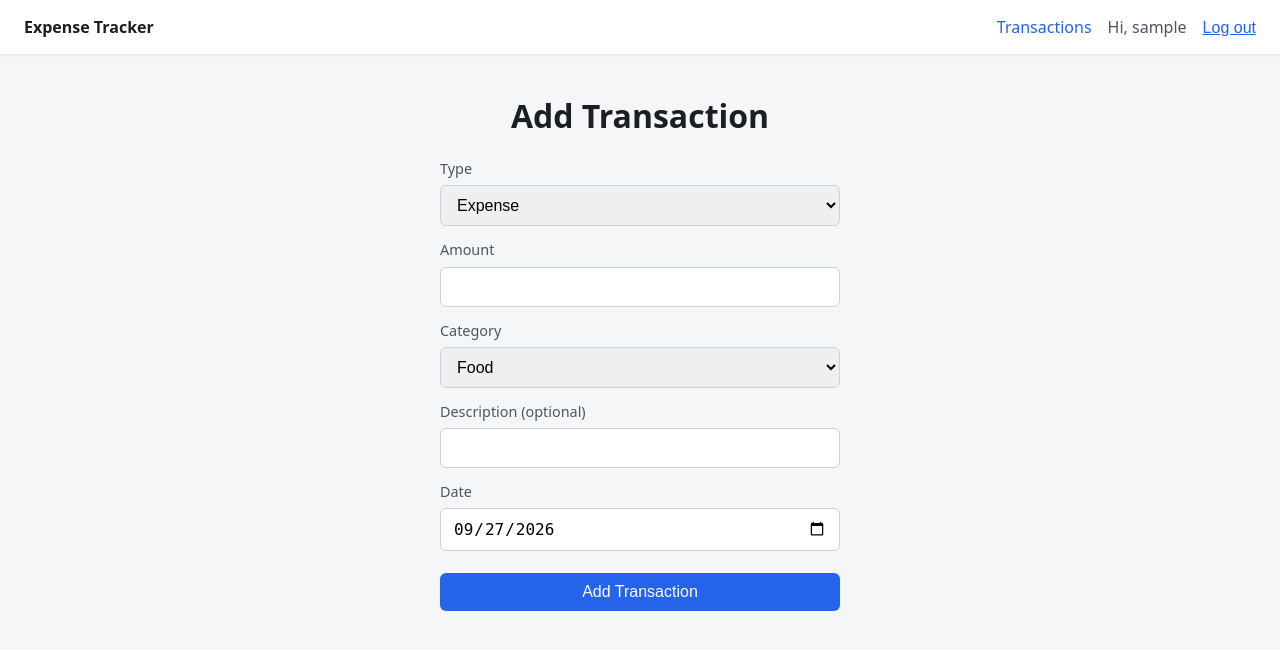
After one commit to abdulrhmanbanafa273-eng/Expense-tracker, a Flask app: page /transactions/add in a window 1280 px wide. The commit adds this page. Shown: the top 650 px of the page. Run offline with Flask 3, Linux system fonts and the light colour scheme; the visitor is signed in with stand-in values (Sample User, id 1); data comes from the database, SQL or seed files in the repository.

Commit message:
feat: add transaction CRUD with validation and ownership checks

```diff
--- a/app/__init__.py
+++ b/app/__init__.py
@@ -32,7 +32,9 @@ def create_app():
 
     from app.routes.auth import auth
     from app.routes.main import main
+    from app.routes.transactions import transactions
     app.register_blueprint(main)
     app.register_blueprint(auth)
+    app.register_blueprint(transactions)
 
     return app
--- /dev/null
+++ b/app/models/transaction.py
@@ -0,0 +1,65 @@
+from app.db import get_db
+
+CATEGORIES = (
+    "Food",
+    "Transport",
+    "Shopping",
+    "Entertainment",
+    "Bills",
+    "Health",
+    "Education",
+    "Salary",
+    "Other",
+)
+
+
+def create_transaction(user_id, type_, amount, category, description, date):
+    db = get_db()
+    cursor = db.execute(
+        """
+        INSERT INTO transactions (user_id, type, amount, category, description, date)
+        VALUES (?, ?, ?, ?, ?, ?)
+        """,
+        (user_id, type_, amount, category, description, date),
+    )
+    db.commit()
+    return cursor.lastrowid
+
+
+def get_transactions_for_user(user_id):
+    db = get_db()
+    return db.execute(
+        "SELECT * FROM transactions WHERE user_id = ? ORDER BY date DESC, id DESC",
+        (user_id,),
+    ).fetchall()
+
+
+def get_transaction_for_user(transaction_id, user_id):
+    """Look up a transaction, scoped to this user. Returns None if it's missing or not theirs."""
+    db = get_db()
+    return db.execute(
+        "SELECT * FROM transactions WHERE id = ? AND user_id = ?",
+        (transaction_id, user_id),
+    ).fetchone()
+
+
+def update_transaction(transaction_id, user_id, type_, amount, category, description, date):
+    db = get_db()
+    db.execute(
+        """
+        UPDATE transactions
+        SET type = ?, amount = ?, category = ?, description = ?, date = ?
+        WHERE id = ? AND user_id = ?
+        """,
+        (type_, amount, category, description, date, transaction_id, user_id),
+    )
+    db.commit()
+
+
+def delete_transaction(transaction_id, user_id):
+    db = get_db()
+    db.execute(
+        "DELETE FROM transactions WHERE id = ? AND user_id = ?",
+        (transaction_id, user_id),
+    )
+    db.commit()
--- /dev/null
+++ b/app/routes/transactions.py
@@ -0,0 +1,94 @@
+from datetime import date
+
+from flask import Blueprint, abort, flash, g, redirect, render_template, request, url_for
+
+from app.auth import login_required
+from app.models.transaction import (
+    CATEGORIES,
+    create_transaction,
+    delete_transaction,
+    get_transaction_for_user,
+    get_transactions_for_user,
+    update_transaction,
+)
+from app.services.csrf import validate_csrf_token
+from app.services.validators import validate_transaction
+
+transactions = Blueprint("transactions", __name__, url_prefix="/transactions")
+
+
+@transactions.route("/")
+@login_required
+def index():
+    all_transactions = get_transactions_for_user(g.user["id"])
+    return render_template("transactions/list.html", transactions=all_transactions)
+
+
+@transactions.route("/add", methods=("GET", "POST"))
+@login_required
+def add():
+    if request.method == "POST":
+        validate_csrf_token(request.form.get("csrf_token"))
+        type_, amount_raw, category, description, date_str = _read_form_fields()
+        errors, amount = validate_transaction(type_, amount_raw, category, date_str)
+
+        if errors:
+            for error in errors:
+                flash(error, "error")
+        else:
+            create_transaction(g.user["id"], type_, amount, category, description or None, date_str)
+            flash("Transaction added.", "success")
+            return redirect(url_for("transactions.index"))
+
+    return render_template(
+        "transactions/form.html", categories=CATEGORIES, transaction=None, today=date.today().isoformat()
+    )
+
+
+@transactions.route("/<int:transaction_id>/edit", methods=("GET", "POST"))
+@login_required
+def edit(transaction_id):
+    transaction = get_transaction_for_user(transaction_id, g.user["id"])
+    if transaction is None:
+        abort(404)
+
+    if request.method == "POST":
+        validate_csrf_token(request.form.get("csrf_token"))
+        type_, amount_raw, category, description, date_str = _read_form_fields()
+        errors, amount = validate_transaction(type_, amount_raw, category, date_str)
+
+        if errors:
+            for error in errors:
+                flash(error, "error")
+        else:
+            update_transaction(
+                transaction_id, g.user["id"], type_, amount, category, description or None, date_str
+            )
+            flash("Transaction updated.", "success")
+            return redirect(url_for("transactions.index"))
+
+    return render_template("transactions/form.html", categories=CATEGORIES, transaction=transaction, today=None)
+
+
+@transactions.route("/<int:transaction_id>/delete", methods=("POST",))
+@login_required
+def delete(transaction_id):
+    validate_csrf_token(request.form.get("csrf_token"))
+
+    transaction = get_transaction_for_user(transaction_id, g.user["id"])
+    if transaction is None:
+        abort(404)
+
+    delete_transaction(transaction_id, g.user["id"])
+    flash("Transaction deleted.", "success")
+    return redirect(url_for("transactions.index"))
+
+
+def _read_form_fields():
+    return (
+        request.form.get("type", ""),
+        request.form.get("amount", ""),
+        request.form.get("category", ""),
+        request.form.get("description", "").strip(),
+        request.form.get("date", ""),
+    )
--- a/app/services/validators.py
+++ b/app/services/validators.py
@@ -1,4 +1,9 @@
+from datetime import datetime
+
+from app.models.transaction import CATEGORIES
+
 MIN_PASSWORD_LENGTH = 8
+VALID_TRANSACTION_TYPES = ("income", "expense")
 
 
 def validate_registration(username, password, confirm_password):
@@ -17,3 +22,32 @@ def validate_registration(username, password, confirm_password):
         errors.append("Passwords do not match.")
 
     return errors
+
+
+def validate_transaction(type_, amount_raw, category, date_str):
+    """Return (errors, parsed_amount). parsed_amount is None if it couldn't be parsed."""
+    errors = []
+
+    if type_ not in VALID_TRANSACTION_TYPES:
+        errors.append("Please choose a valid transaction type.")
+
+    amount = None
+    try:
+        amount = float(amount_raw)
+        if amount <= 0:
+            errors.append("Amount must be greater than zero.")
+    except (TypeError, ValueError):
+        errors.append("Amount must be a valid number.")
+
+    if category not in CATEGORIES:
+        errors.append("Please choose a valid category.")
+
+    if not date_str:
+        errors.append("Date is required.")
+    else:
+        try:
+            datetime.strptime(date_str, "%Y-%m-%d")
+        except ValueError:
+            errors.append("Date must be a valid date.")
+
+    return errors, amount
--- a/app/static/css/style.css
+++ b/app/static/css/style.css
@@ -13,14 +13,14 @@ body {
 
 .page {
     max-width: 720px;
-    margin: 60px auto;
-    text-align: center;
+    margin: 40px auto;
     padding: 0 16px;
 }
 
 .page h1 {
     font-size: 2rem;
     margin-bottom: 12px;
+    text-align: center;
 }
 
 .navbar {
@@ -115,3 +115,111 @@ body {
     color: #fff;
     cursor: pointer;
 }
+
+.page-header {
+    display: flex;
+    justify-content: space-between;
+    align-items: center;
+    margin-bottom: 20px;
+}
+
+.page-header h1 {
+    margin-bottom: 0;
+    text-align: left;
+}
+
+.button {
+    display: inline-block;
+    padding: 10px 16px;
+    font-size: 0.95rem;
+    border: none;
+    border-radius: 6px;
+    background-color: #2563eb;
+    color: #fff;
+    text-decoration: none;
+    cursor: pointer;
+}
+
+.empty-state {
+    background-color: #fff;
+    border-radius: 12px;
+    padding: 32px 20px;
+    text-align: center;
+    color: #6b7280;
+    box-shadow: 0 2px 8px rgba(0, 0, 0, 0.08);
+}
+
+.transaction-table {
+    width: 100%;
+    border-collapse: collapse;
+    background-color: #fff;
+    border-radius: 8px;
+    overflow: hidden;
+    box-shadow: 0 2px 8px rgba(0, 0, 0, 0.08);
+}
+
+.transaction-table th,
+.transaction-table td {
+    padding: 10px 14px;
+    text-align: left;
+    border-bottom: 1px solid #eef0f2;
+}
+
+.transaction-table th {
+    background-color: #f4f6f8;
+    font-size: 0.85rem;
+    color: #4b5563;
+}
+
+.amount-income {
+    color: #15803d;
+    font-weight: 600;
+}
+
+.amount-expense {
+    color: #b91c1c;
+    font-weight: 600;
+}
+
+.row-actions {
+    display: flex;
+    gap: 12px;
+}
+
+.row-actions a,
+.row-actions button {
+    font-size: 0.9rem;
+}
+
+.transaction-form {
+    display: flex;
+    flex-direction: column;
+    gap: 6px;
+    max-width: 400px;
+    margin: 0 auto;
+}
+
+.transaction-form label {
+    font-size: 0.9rem;
+    color: #4b5563;
+    margin-top: 8px;
+}
+
+.transaction-form input,
+.transaction-form select {
+    padding: 10px 12px;
+    font-size: 1rem;
+    border: 1px solid #ccd2d9;
+    border-radius: 6px;
+}
+
+.transaction-form button {
+    margin-top: 16px;
+    padding: 10px 20px;
+    font-size: 1rem;
+    border: none;
+    border-radius: 6px;
+    background-color: #2563eb;
+    color: #fff;
+    cursor: pointer;
+}
--- /dev/null
+++ b/app/static/js/main.js
@@ -0,0 +1,7 @@
+document.querySelectorAll("form[data-confirm]").forEach((form) => {
+    form.addEventListener("submit", (event) => {
+        if (!window.confirm(form.dataset.confirm)) {
+            event.preventDefault();
+        }
+    });
+});
--- a/app/templates/base.html
+++ b/app/templates/base.html
@@ -11,6 +11,7 @@
         <span class="brand">Expense Tracker</span>
         <nav>
             {% if g.user %}
+                <a href="{{ url_for('transactions.index') }}">Transactions</a>
                 <span class="nav-username">Hi, {{ g.user["username"] }}</span>
                 <form action="{{ url_for('auth.logout') }}" method="post" class="inline-form">
                     <input type="hidden" name="csrf_token" value="{{ csrf_token() }}">
@@ -30,5 +31,7 @@
     <main class="page">
         {% block content %}{% endblock %}
     </main>
+
+    <script src="{{ url_for('static', filename='js/main.js') }}"></script>
 </body>
 </html>
--- /dev/null
+++ b/app/templates/transactions/form.html
@@ -0,0 +1,43 @@
+{% extends "base.html" %}
+
+{% block title %}{{ "Edit" if transaction else "Add" }} Transaction - Expense Tracker{% endblock %}
+
+{% block content %}
+<h1>{{ "Edit" if transaction else "Add" }} Transaction</h1>
+<form method="post" class="transaction-form" novalidate>
+    <input type="hidden" name="csrf_token" value="{{ csrf_token() }}">
+
+    <label for="type">Type</label>
+    <select id="type" name="type" required>
+        <option value="expense" {{ "selected" if transaction and transaction["type"] == "expense" }}>Expense</option>
+        <option value="income" {{ "selected" if transaction and transaction["type"] == "income" }}>Income</option>
+    </select>
+
+    <label for="amount">Amount</label>
+    <input
+        type="number" id="amount" name="amount" step="0.01" min="0.01"
+        value="{{ transaction['amount'] if transaction else '' }}" required
+    >
+
+    <label for="category">Category</label>
+    <select id="category" name="category" required>
+        {% for cat in categories %}
+        <option value="{{ cat }}" {{ "selected" if transaction and transaction["category"] == cat }}>{{ cat }}</option>
+        {% endfor %}
+    </select>
+
+    <label for="description">Description (optional)</label>
+    <input
+        type="text" id="description" name="description"
+        value="{{ transaction['description'] if transaction and transaction['description'] else '' }}"
+    >
+
+    <label for="date">Date</label>
+    <input
+        type="date" id="date" name="date"
+        value="{{ transaction['date'] if transaction else today }}" required
+    >
+
+    <button type="submit">{{ "Save Changes" if transaction else "Add Transaction" }}</button>
+</form>
+{% endblock %}
```
Also changed, not shown: app/templates/transactions/list.html (added, +50 -0 lines).
